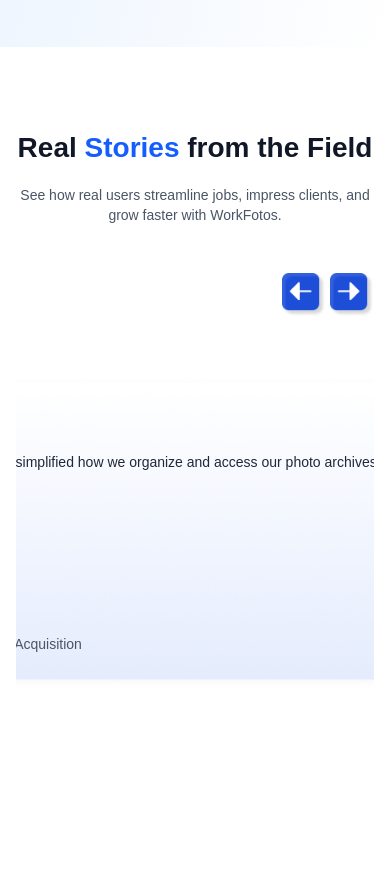
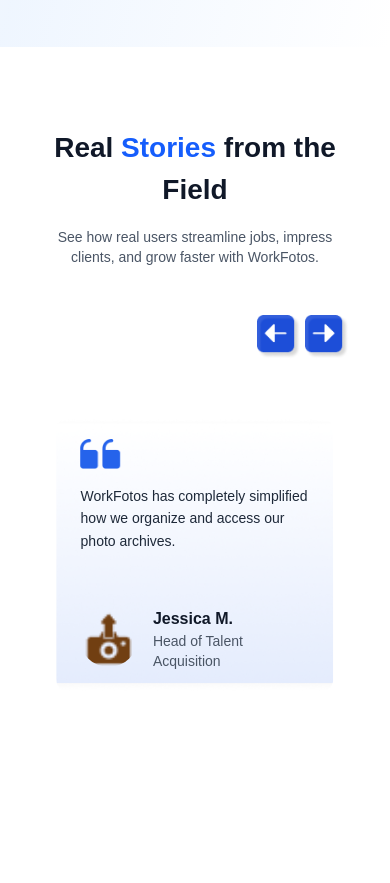
Before and after one commit to shabs-171/WorkFotos, a Next.js app: page / in a window 390 px wide. Shown: the part 3660-4543 px from the top of the page. Built offline with nearby package versions, Linux system fonts and the light colour scheme.

Commit message:
responsiveness in slider

```diff
--- a/app/components/main/Slider.tsx
+++ b/app/components/main/Slider.tsx
@@ -30,7 +30,7 @@
 const Slider = () => {
   return (
     <div className="w-full flex justify-center py-20 bg-white">
-      <div className="max-w-7xl w-full px-4">
+      <div className="container-87">
 
         {/* Header */}
         <div className="text-center mb-12 mx-auto max-w-[704px]">
@@ -43,9 +43,8 @@
           </p>
         </div>
 
-        {/* ==== ARROWS ==== */}
+        {/* Arrows */}
         <div className="flex justify-end items-center gap-1 mb-6">
-          {/* LEFT ARROW */}
           <div
             className="swiper-button-prev-custom cursor-pointer select-none"
             role="button"
@@ -56,11 +55,9 @@
               width={44}
               height={44}
               alt="Previous"
-              className="w-11 h-11"   // force same size
+              className="w-11 h-11"
             />
           </div>
-
-          {/* RIGHT ARROW */}
           <div
             className="swiper-button-next-custom cursor-pointer select-none"
             role="button"
@@ -76,7 +73,7 @@
           </div>
         </div>
 
-        {/* ==== SWIPER ==== */}
+        {/* Swiper */}
         <Swiper
           modules={[Navigation]}
           navigation={{
@@ -94,7 +91,7 @@
               key={i}
               className="py-8"
               style={{
-                width: "760px",
+                width: "760px", // Default width for larger screens
                 height: "auto",
               }}
             >
@@ -107,7 +104,7 @@
                   `}
                   style={{
                     backgroundImage: "url('/slider1.png')",
-                    minHeight: "320px",
+                    minHeight: "320px", // Default height for larger screens
                     display: "flex",
                     flexDirection: "column",
                     justifyContent: "space-between",
@@ -135,6 +132,20 @@
             </SwiperSlide>
           ))}
         </Swiper>
+
+        {/* Mobile Styles */}
+        <style jsx>{`
+          @media (max-width: 768px) {
+            .container-87 :global(.swiper-slide) {
+              width: 90% !important;
+              min-height: 280px !important;
+            }
+            .container-87 :global(.swiper-slide > div) {
+              min-height: 280px !important;
+              padding: 1.5rem !important;
+            }
+          }
+        `}</style>
       </div>
     </div>
   );
```
